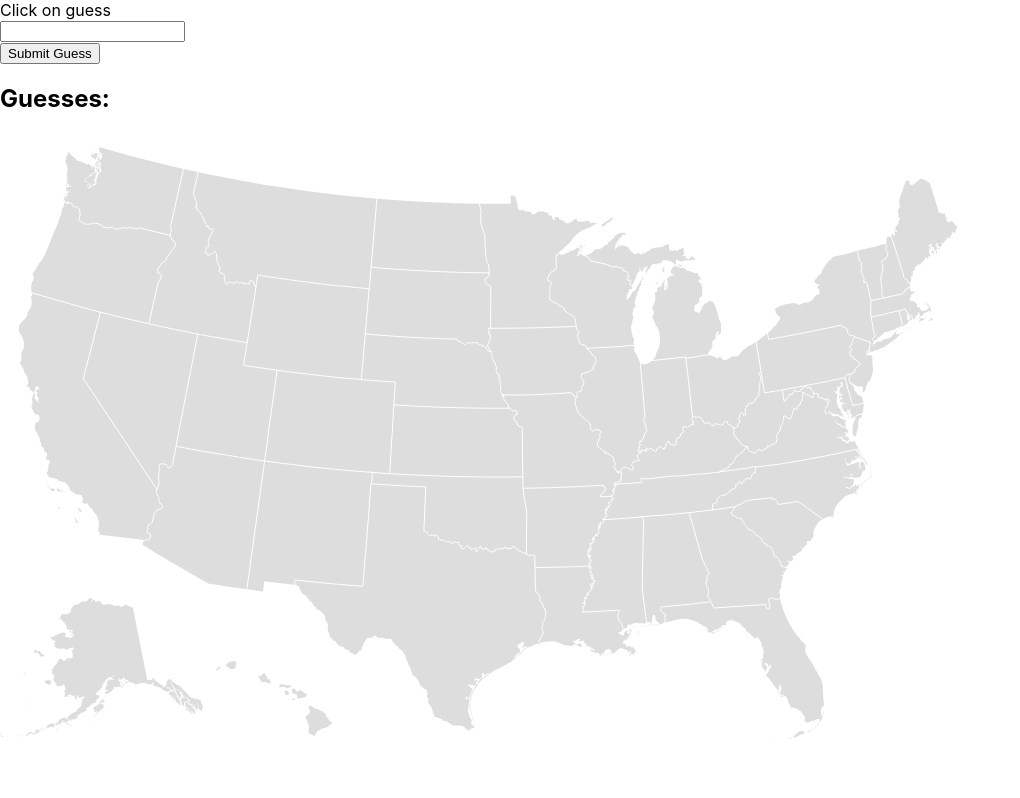
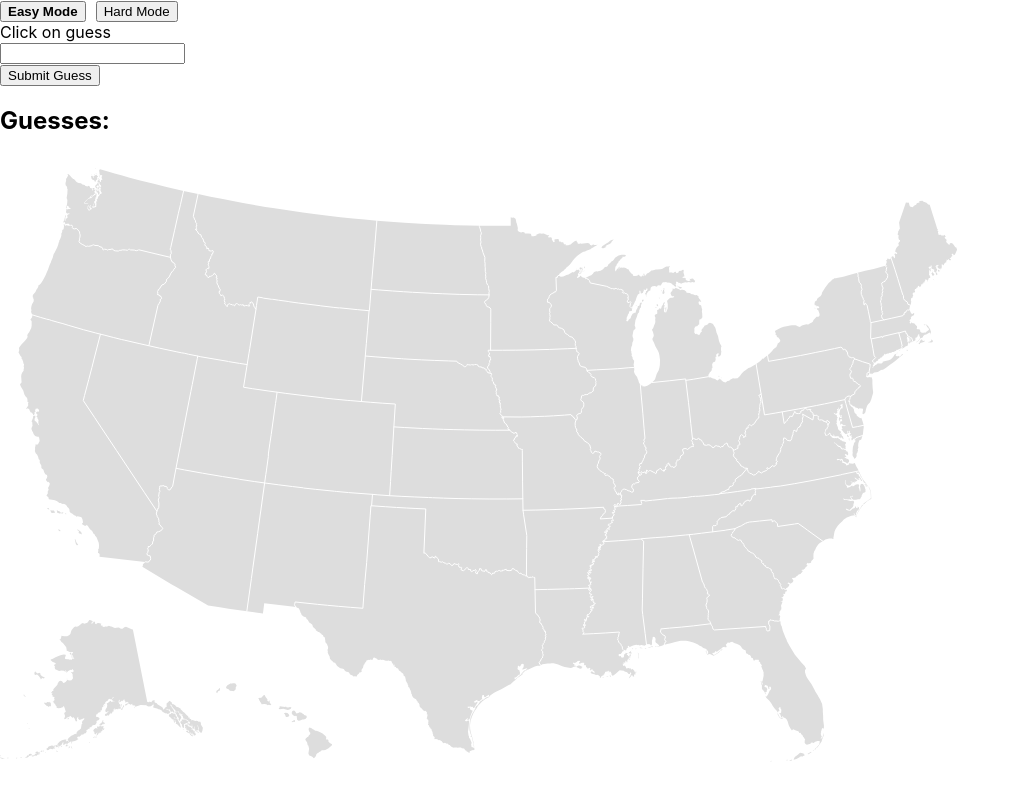
Before and after one commit to cis3296s24/US-City-Guesser, a React (Create React App) app in the folder client/: page / in a window 1280 px wide. Shown: the whole page, without its empty margins (0-1020 px from the left). Built offline with nearby package versions, Linux system fonts and the light colour scheme.

Commit message:
Add level difficulty and generate random city

```diff
--- a/client/src/App.js
+++ b/client/src/App.js
@@ -2,17 +2,22 @@
 import GuessList from "./GuessList"
 import Cities from "./city_data.json"
 import Map from "./Map"
-import React from "react"
+//import React from "react"
 import Autocomplete from "./AutocompleteDropdown"
 // import "./App.css"
 import infoPopUp from "./Info_PopUp"
+
+import { useState, useEffect } from "react";
+
 
 //this is how whatever the guess is can be exported to the GuessList file
 export var currentGuess;
 
 //for testing purposes, static target city of Boston until we create
 //logic to generate a target city
-export var targetCity = Cities.find(city => city.city === "Boston");
+
+//targetCity
+export var targetCity;
 
 //setter for the current guess
 export function setCurrentGuess(newCity){
@@ -23,14 +28,47 @@ export function getCurrentGuess(){
   return currentGuess;
 }
 
+function setRandomTargetCity(level) {
+  let filteredCities;
+  if (level === "easy") {
+    filteredCities = Cities.filter(city => city.population >= 1000000);
+  } else {
+    filteredCities = Cities.filter(city => city.population >= 100000);
+  }
+
+  const randomIndex = Math.floor(Math.random() * filteredCities.length);
+  console.log(filteredCities[randomIndex]); // Check answer
+  targetCity = filteredCities[randomIndex];
+}
+
 function App() {
 
-  //testing purposes, delete later
-  console.log(Cities[80])
-  console.log(Cities.find(city => city.city === "Philadelphia"))
+  const [level, setLevel] = useState("easy"); // Default level
+
+  useEffect(() => {
+    setRandomTargetCity(level);
+  }, [level]);
+
+  const handleLevelChange = (newLevel) => {
+    setLevel(newLevel);
+  };
 
   return (
     <div className="home">
+      <div>
+        <button
+          onClick={() => handleLevelChange("easy")}
+          style={{ marginRight: '10px', fontWeight: level === 'easy' ? 'bold' : 'normal' }}
+        >
+          Easy Mode
+        </button>
+        <button
+          onClick={() => handleLevelChange("hard")}
+          style={{ fontWeight: level === 'hard' ? 'bold' : 'normal' }}
+        >
+          Hard Mode
+        </button>
+      </div>
 
       {/* <CreateTable></CreateTable> This is just for testing purposes */}
 
@@ -56,9 +94,7 @@ function App() {
     <infoPopUp />
 
     {/* <Map></Map> */}
-
     </div>
-
   )
 }
 
```
